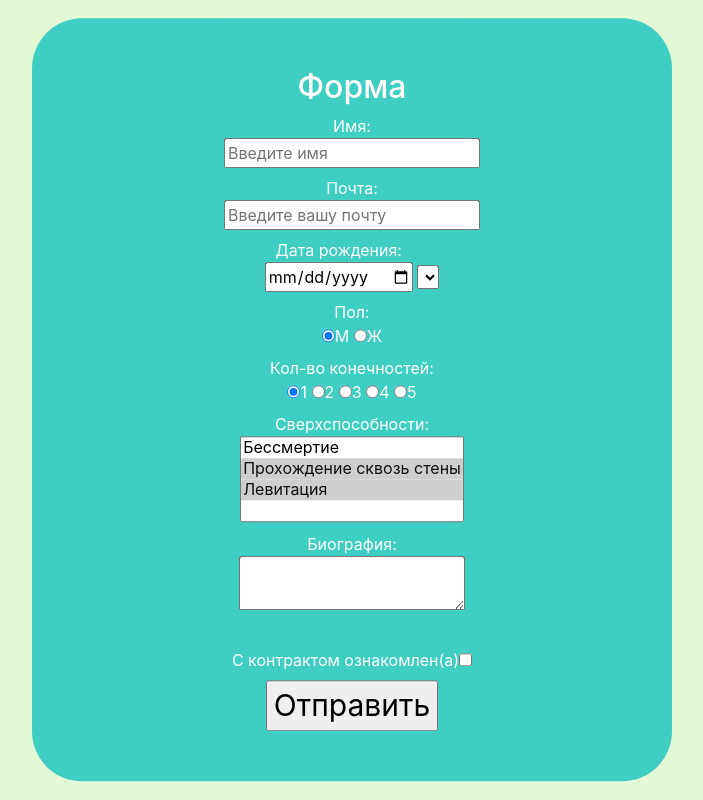
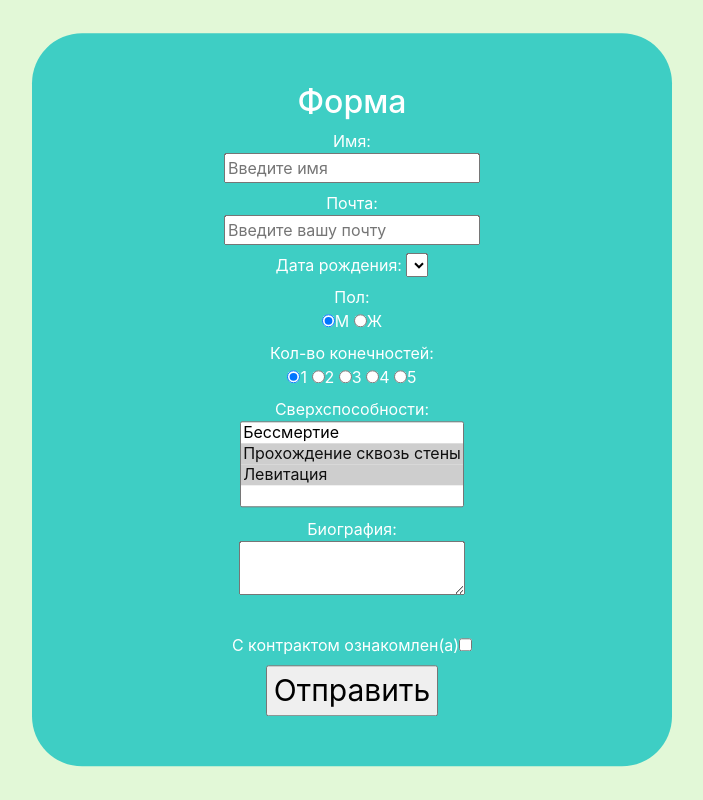
Before and after one commit to PolinaBY/backend-3, a PHP site: page /index.php in a window 1280 px wide. Shown: the whole page, without its empty margins (288-991 px from the left). Run offline with PHP 8.4, Linux system fonts and the light colour scheme; lists and menus that the app fills with data are empty.

Commit message:
Update index.php

```diff
--- a/index.php
+++ b/index.php
@@ -26,8 +26,6 @@
 						<br />
 						<label>
 							Дата рождения:
-							<br />
-							<input name="date" placeholder="2022-09-01" type="date" />
 						</label>
 			<select name="year">
 				<?php for ($i=1950; $i<=2023; $i++){
```
